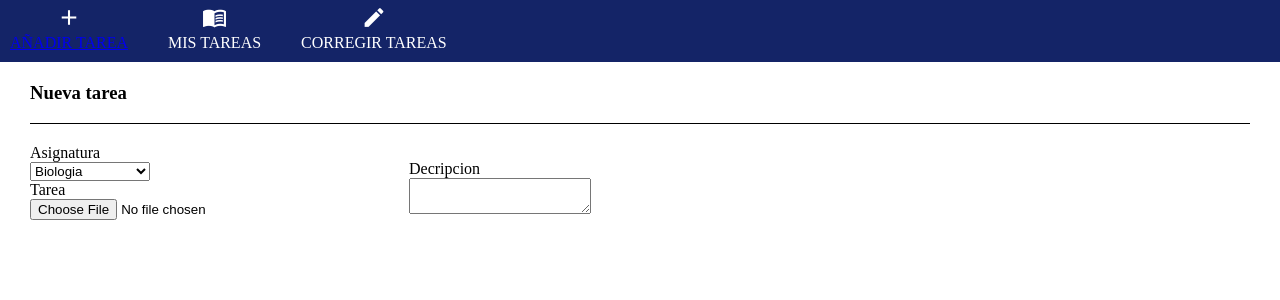
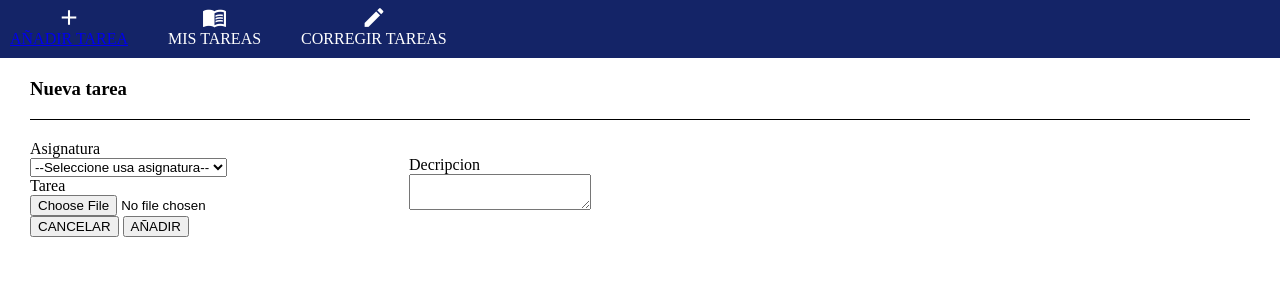
Before and after one commit to javiervelnie/Academa_Probatus, a PHP site: page /addtarea.php in a window 1280 px wide. Shown: the top 300 px of the page. Run offline with PHP 8.4, Linux system fonts and the light colour scheme.

Commit message:
avanzo con el de añadir tareas

```diff
--- a/addtarea.php
+++ b/addtarea.php
@@ -1,6 +1,41 @@
 <?php
 
-echo '
+include 'dist/php/databaseconect.php';
+
+$fechacorreccion = null;
+
+/* Obtengo fecha actual para añadirla a la tabla */
+$stringDate = new DateTime();
+$fechacreacion = $stringDate->format(DATE_ATOM);
+$fechacreacion = substr($fechacreacion,0,strpos($fechacreacion, "T"));
+
+/* NECESITO OBTENER EL ID DE LA PERSONA QUE ESTA CONECTADA EN LA SESION */
+$idalumno=1;
+
+if (isset($_POST['btn_añadir'])) {
+
+    $asignatura= $_POST['asignatura'];
+    $archivo= $_POST['archivo'];
+    $descripcion= $_POST['descripcion'];
+
+    $consulta = $conn->prepare("INSERT INTO tareas(asignatura,descripcion,idalumno,archivo,fechacreacion,fechacorreccion) VALUES (:asignatura,:descripcion,:idalumno,:archivo,:fechacreacion,:fechacorreccion)");
+    $consulta->bindParam(':asignatura', $asignatura);
+    $consulta->bindParam(':descripcion', $descripcion);
+    $consulta->bindParam(':idalumno', $idalumno);
+    $consulta->bindParam(':archivo', $archivo);
+    $consulta->bindParam(':fechacreacion', $fechacreacion);
+    $consulta->bindParam(':fechacorreccion', $fechacorreccion);
+    $consulta->execute();
+
+    if ($consulta->execute()) {
+
+        echo 'Funciono';
+
+    }
+}
+
+?>
+
 <!DOCTYPE html>
 <html lang="en">
 
@@ -9,17 +44,13 @@ echo '
     <meta http-equiv="X-UA-Compatible" content="IE=edge">
     <meta name="viewport" content="width=device-width, initial-scale=1.0">
     <title>Añadir tareas</title>
-    <link href="dist/css/añadirtarea.css" rel="stylesheet">
+    <link href="dist/css/addtarea.css" rel="stylesheet">
     <link href="https://fonts.googleapis.com/icon?family=Material+Icons" rel="stylesheet">
 
 </head>
 
 <body>
-';
-
-include 'dist/php/menu.php';
-
-echo '
+    <?php include 'dist/php/menu.php'; ?>
     <main>
         <div id="cabecera">
             <h3>Nueva tarea</h3>
@@ -27,9 +58,10 @@ echo '
         <form>
             <div class="campos">
                 <div>
-                    <div><label aria-required="true">Asignatura</label></div>
+                    <div><label>Asignatura</label></div>
                     <div>
-                        <select id="asignaturas" name="asignaturas">
+                        <select id="asignatura" name="asignatura" required>
+                            <option selected="true" disabled="disabled">--Seleccione usa asignatura--</option>
                             <option value="1">Biologia</option>
                             <option value="2">Fisica y Quimica</option>
                             <option value="3">Frances</option>
@@ -46,19 +78,25 @@ echo '
                 <div>
                     <div>
                         <div><label>Tarea</label></div>
-                        <div><input type="file"></div>
+                        <div><input type="file" name="archivo"></div>
                     </div>
                 </div>
             </div>
 
             <div class="campos">
-                <div><label aria-required="true">Decripcion</label></div>
-                <div><textarea name="descripcion"></textarea></div>
+                <div><label>Decripcion</label></div>
+                <div><textarea required name="descripcion"></textarea></div>
+            </div>
+
+            <div id="btn_div">
+                <button name="btn_cancelar" type="submit" id="btn_cancelar">CANCELAR</button>
+                <button name="" type="submit" id="btn_añadir">AÑADIR</button>
             </div>
 
         </form>
     </main>
+
+    <script src="dist/js/addtarea.js"></script>
 </body>
 
 </html>
-';
--- a/login.php
+++ b/login.php
@@ -26,6 +26,7 @@ if (isset($_POST['login'])) {
             $existe = $sql->fetch(PDO::FETCH_ASSOC);
 
             if ($existe) {
+                $_SESSION['usuario'] = $email;
                 header('Location:addtarea.php');
             } else {
                 $msg_error_login = "<div style='text-align:center;'><h4 style='color:red; align:center; font-family: Arial, Helvetica, sans-serif;'>Email o contraseña incorrectos</h4></div>";
```
Also changed, not shown: dist/css/addtarea.css (renamed from dist/css/añadirtarea.css), dist/js/addtarea.js (added).
